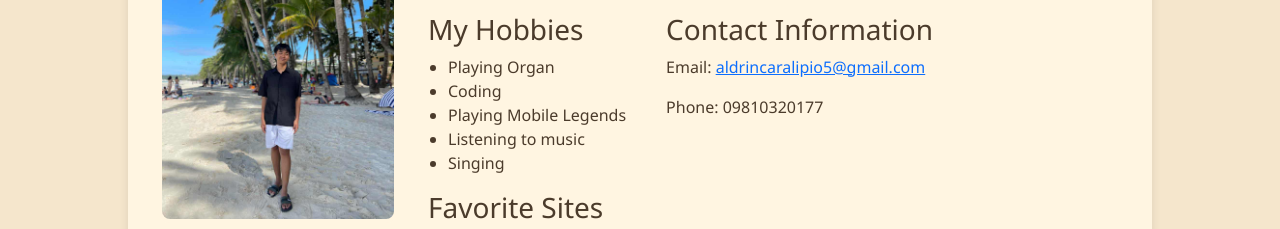
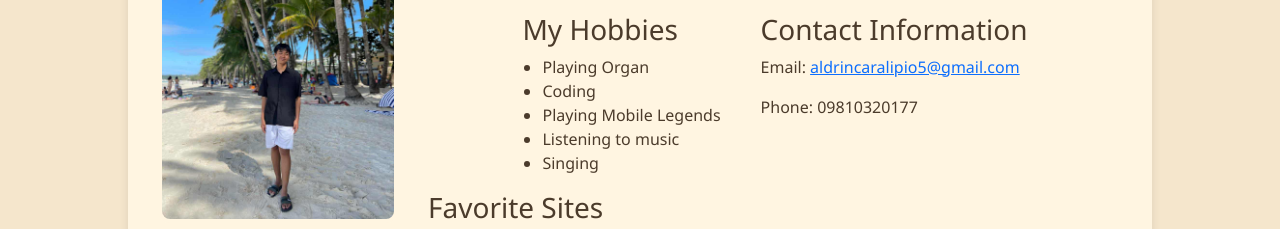
Before and after one commit to Rin02006/OUR_TEAM_PORTFOLIO, a plain HTML site: page aldrin-portfolio.html in a window 1280 px wide. Shown: the part 384-613 px from the top of the page. Drawn offline with nearby package versions, Linux system fonts and the light colour scheme.

Commit message:
Refactor layout for hobbies and contact sections
Adjusted layout for hobbies and contact information sections.

```diff
--- a/aldrin-portfolio.html
+++ b/aldrin-portfolio.html
@@ -161,8 +161,7 @@
       <h2>About Me</h2>
       <p>Hi! I’m Aldrin, I love going to the beach because it makes me feel happy and relaxed. I enjoy playing music and singing. Music is fun for me, and it makes me feel good. These are some of the things I really like to do in my free time.</p>
 
-      <!-- Hobbies + Contact Side by Side -->
-      <div style="display: flex; gap: 40px; flex-wrap: wrap;">
+     <div style="display: flex; gap: 40px; flex-wrap: nowrap; justify-content: center; width: 100%">
 
     <div>
       <h3>My Hobbies</h3>
```
Lines whose indentation alone changed are shown as unchanged.
